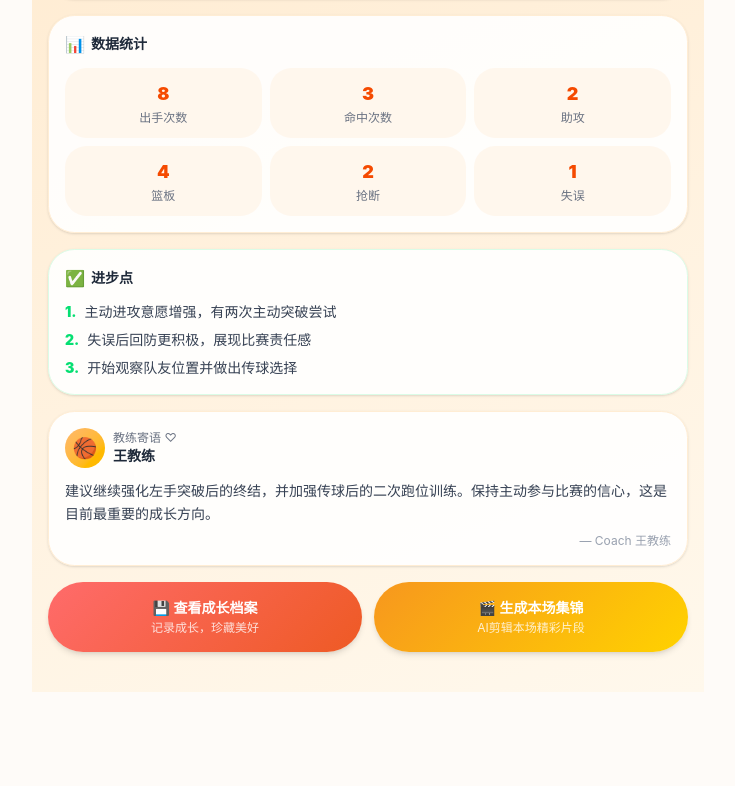
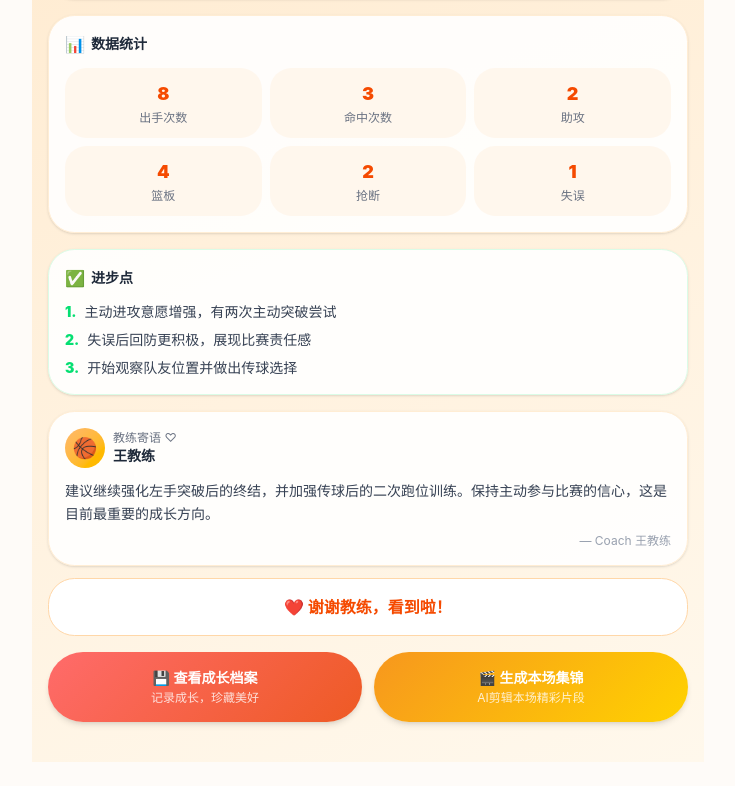
Before and after one commit to BillBillBiuBiuBiu/woyao-growth, a Next.js app: page /parent/reports/rpt-001 in a window 1280 px wide. Shown: the part 1230-2016 px from the top of the page, without its empty margins (272-1007 px from the left). Before the commit the page ends 1946 px from the top, so only its background shows below. Built offline with nearby package versions, Linux system fonts and the light colour scheme.

Commit message:
feat(parent/reports): add coach appreciation button with localStorage persistence

```diff
--- a/app/parent/reports/[id]/page.tsx
+++ b/app/parent/reports/[id]/page.tsx
@@ -346,6 +346,9 @@ function SupervipReportLayout({ report }: { report: Report }) {
 export default function ReportDetailPage() {
   const { id } = useParams<{ id: string }>();
   const report = mockReports.find((r) => r.id === id) ?? mockReports[0];
+  const [liked, setLiked] = useState(() => {
+    try { return localStorage.getItem(`report_liked_${id}`) === "1"; } catch { return false; }
+  });
 
   return (
     <div className="-mx-4 -mt-6 pb-10" style={{ background: "linear-gradient(160deg, #fff3e0 0%, #ffe9cc 40%, #fff8ec 100%)" }}>
@@ -392,6 +395,24 @@ export default function ReportDetailPage() {
       {report.reportType === "vip" && <VipReportLayout report={report} />}
       {report.reportType === "supervip" && <SupervipReportLayout report={report} />}
 
+      {/* Coach appreciation */}
+      <div className="px-4 pt-3">
+        <button
+          onClick={() => {
+            setLiked(true);
+            try { localStorage.setItem(`report_liked_${id}`, "1"); } catch {}
+          }}
+          disabled={liked}
+          className={`w-full rounded-3xl py-4 text-base font-bold transition-all active:scale-95 ${
+            liked
+              ? "bg-orange-50 text-orange-500 border border-orange-200 cursor-default"
+              : "bg-white border border-orange-200 text-orange-600 hover:bg-orange-50"
+          }`}
+        >
+          {liked ? "已回应 ❤️ 谢谢教练！" : "❤️ 谢谢教练，看到啦！"}
+        </button>
+      </div>
+
       {/* Action buttons */}
       <div className="flex gap-3 pt-4 px-4">
         <Link href={`/parent/profile/${mockStudent.id}`} className="flex-1">
```
